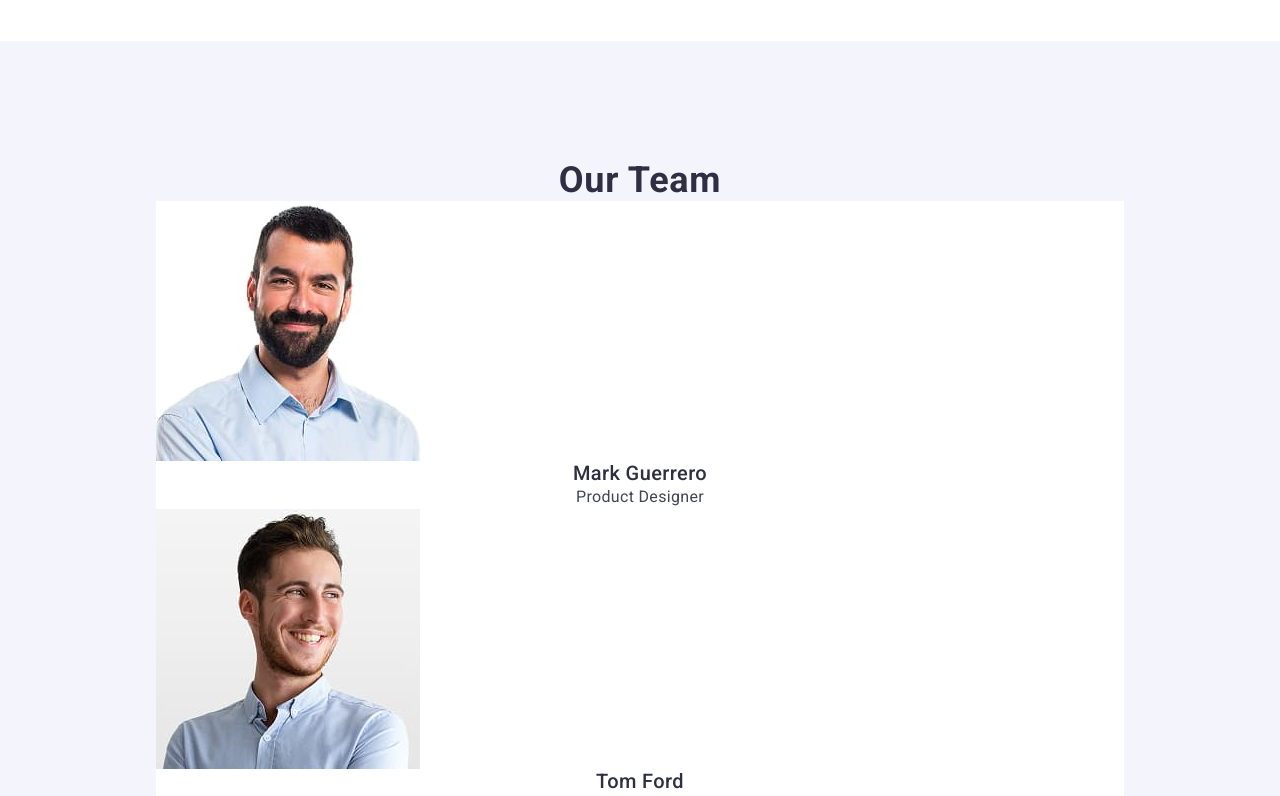
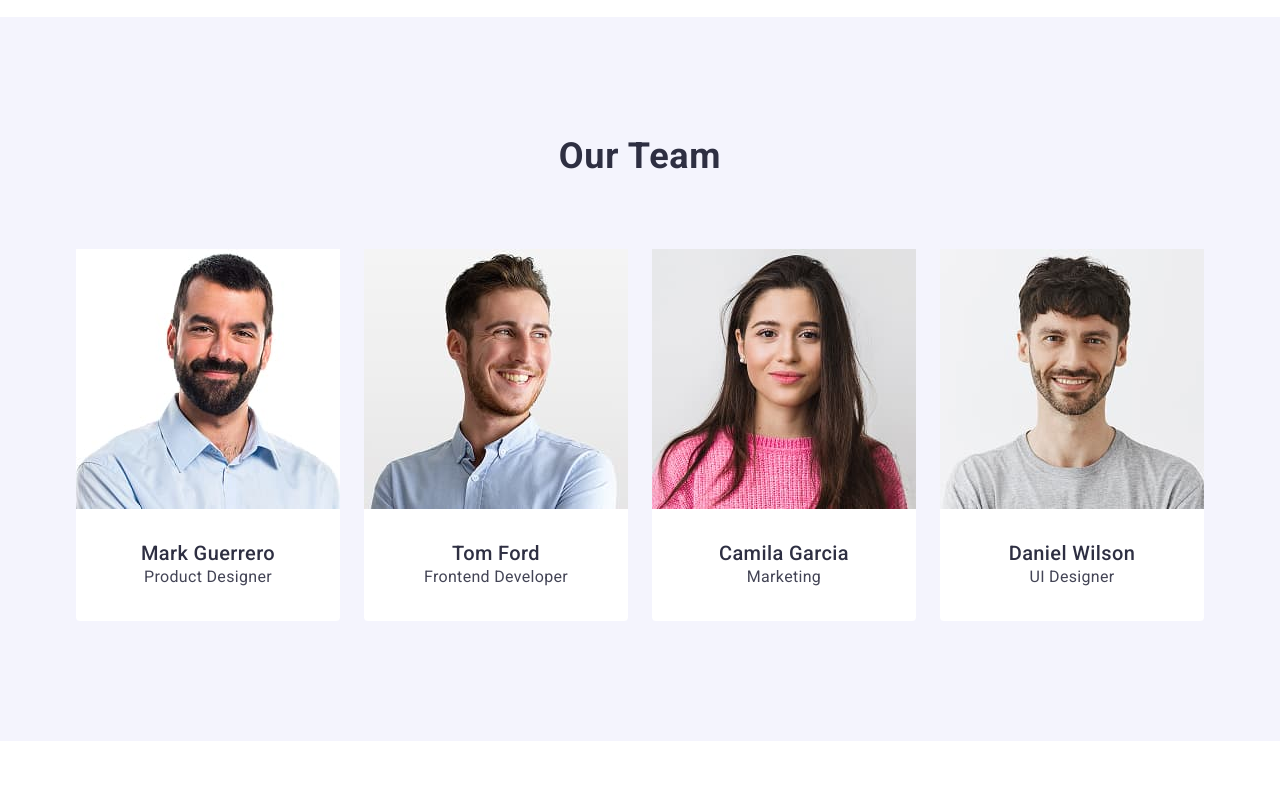
Before and after one commit to Horiachieva/goit-markup-hw-03, a plain HTML site: page index.html in a window 1280 px wide. Shown: the part 1000-1796 px from the top of the page. Drawn offline with nearby package versions, Linux system fonts and the light colour scheme.

Commit message:
add section 3

```diff
--- a/css/styles.css
+++ b/css/styles.css
@@ -37,6 +37,8 @@ img {
   padding-right: 15px;
   margin-left: 141px;
   margin-right: 141px;
+  display: block;
+  margin: 0 auto;
 }
 
 .section {
@@ -46,10 +48,13 @@ img {
 
 header .container {
   display: flex;
-  border-bottom: 1px solid #e7e9fc;
   margin: 0 auto;
   text-align: center;
   justify-content: space-between;
+}
+
+.header {
+  border-bottom: 1px solid #e7e9fc;
 }
 
 .logo {
@@ -71,7 +76,6 @@ header .container {
 .logo-navigation-address {
   display: flex;
   align-items: center;
-  padding: 24px 0;
 }
 
 .navigation {
@@ -86,6 +90,7 @@ header .container {
   letter-spacing: 0.02em;
   color: #2e2f42;
   display: block;
+  padding: 24px 0;
 }
 
 .navigation-link:hover {
@@ -100,7 +105,7 @@ header .container {
   font-style: normal;
 }
 
-address ul {
+.address-list {
   display: flex;
   gap: 40px;
   padding: 24px 0;
@@ -136,6 +141,13 @@ address ul {
   padding-bottom: 188px;
 }
 
+/*.section-main-headline .container {
+  display: flex;
+  margin: 0 auto;
+  text-align: center;
+  justify-content: space-between;
+}
+*/
 .main-headline {
   font-size: 56px;
   line-height: 1.07;
@@ -202,6 +214,10 @@ address ul {
   color: #2e2f42;
 }
 
+.subtitle-team {
+  margin-bottom: 72px;
+}
+
 .visually-hidden {
   position: absolute;
   width: 1px;
@@ -224,9 +240,18 @@ address ul {
 }
 
 .team-list {
-  background: #fff;
+  display: flex;
+  gap: 24px;
 }
 
+.team-item {
+  background: #fff;
+  width: calc((100% - 72px) / 4);
+  border-radius: 0px 0px 4px 4px;
+}
+.team-name-and-text {
+  padding: 32px 0;
+}
 .team-name {
   text-align: center;
 }
--- a/index.html
+++ b/index.html
@@ -20,7 +20,7 @@
     <link rel="stylesheet" href="./css/styles.css" />
   </head>
   <body>
-    <header>
+    <header class="header">
       <div class="container">
         <nav class="logo-navigation-address">
           <a class="logo" href="./index.html"
@@ -33,7 +33,7 @@
           </ul>
         </nav>
         <address class="navigation-address">
-          <ul>
+          <ul class="address-list">
             <li class="navigation-mailto">
               <a
                 class="navigation-address-link"
@@ -99,46 +99,54 @@
       <section class="section-team section">
         <div class="container">
           <h2 class="subtitle-team">Our Team</h2>
-          <ul>
-            <li class="team-list">
+          <ul class="team-list">
+            <li class="team-item">
               <img
                 src="./images/img-3z.jpg"
                 alt="Mark Guerrero photo"
                 width="264"
                 height="260"
               />
+              <div class="team-name-and-text">
                 <h3 class="team-name">Mark Guerrero</h3>
                 <p class="team-text">Product Designer</p>
+              </div>
             </li>
-            <li class="team-list">
+            <li class="team-item">
               <img
                 src="./images/img-2z.jpg"
                 alt="Tom Ford photo"
                 width="264"
                 height="260"
               />
+              <div class="team-name-and-text">
                 <h3 class="team-name">Tom Ford</h3>
                 <p class="team-text">Frontend Developer</p>
+              </div>
             </li>
-            <li class="team-list">
+            <li class="team-item">
               <img
                 src="./images/img-1z.jpg"
                 alt="Camila Garcia photo"
                 width="264"
                 height="260"
               />
+              <div class="team-name-and-text">
                 <h3 class="team-name">Camila Garcia</h3>
                 <p class="team-text">Marketing</p>
+              </div>
             </li>
-            <li class="team-list">
+            <li class="team-item">
               <img
                 src="./images/imgz.jpg"
                 alt="Daniel Wilson photo"
                 width="264"
                 height="260"
               />
+              <div class="team-name-and-text">
                 <h3 class="team-name">Daniel Wilson</h3>
                 <p class="team-text">UI Designer</p>
+              </div>
             </li>
           </ul>
         </div>
```
Lines whose indentation alone changed are shown as unchanged.
